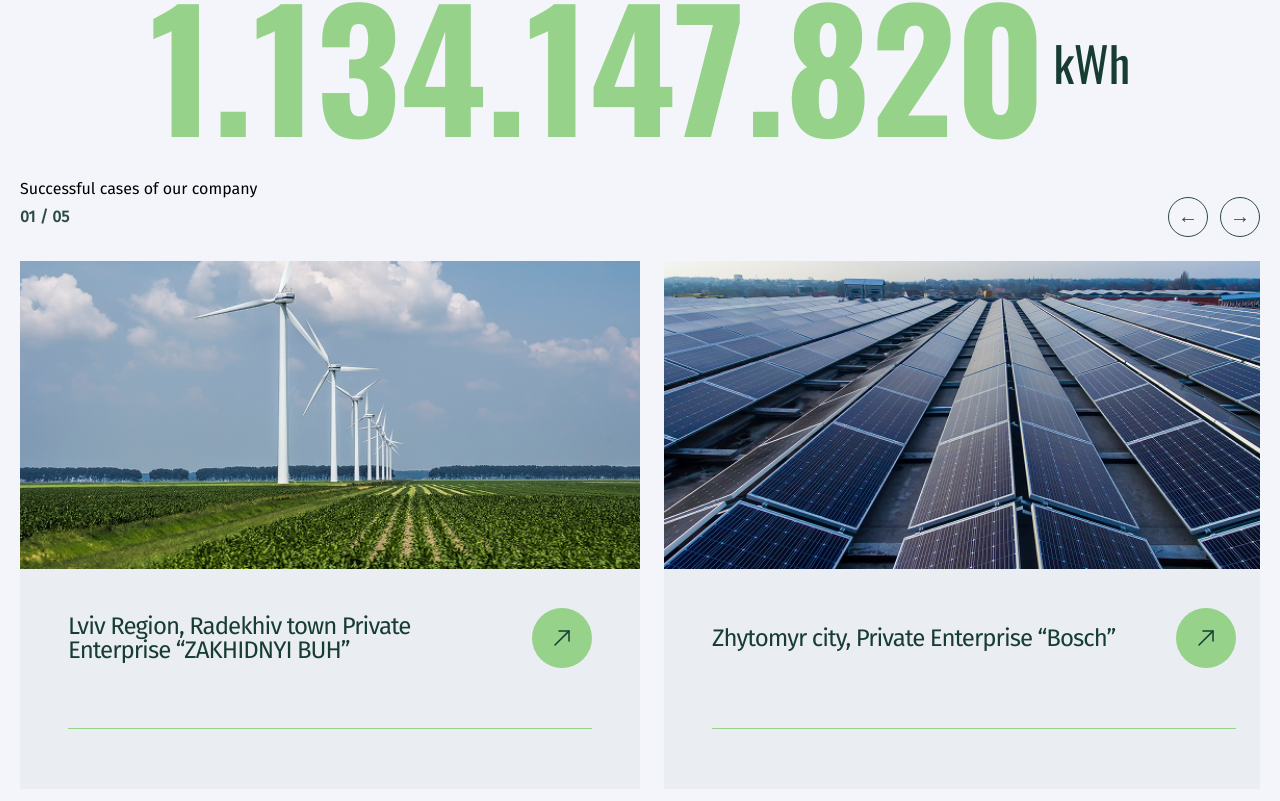
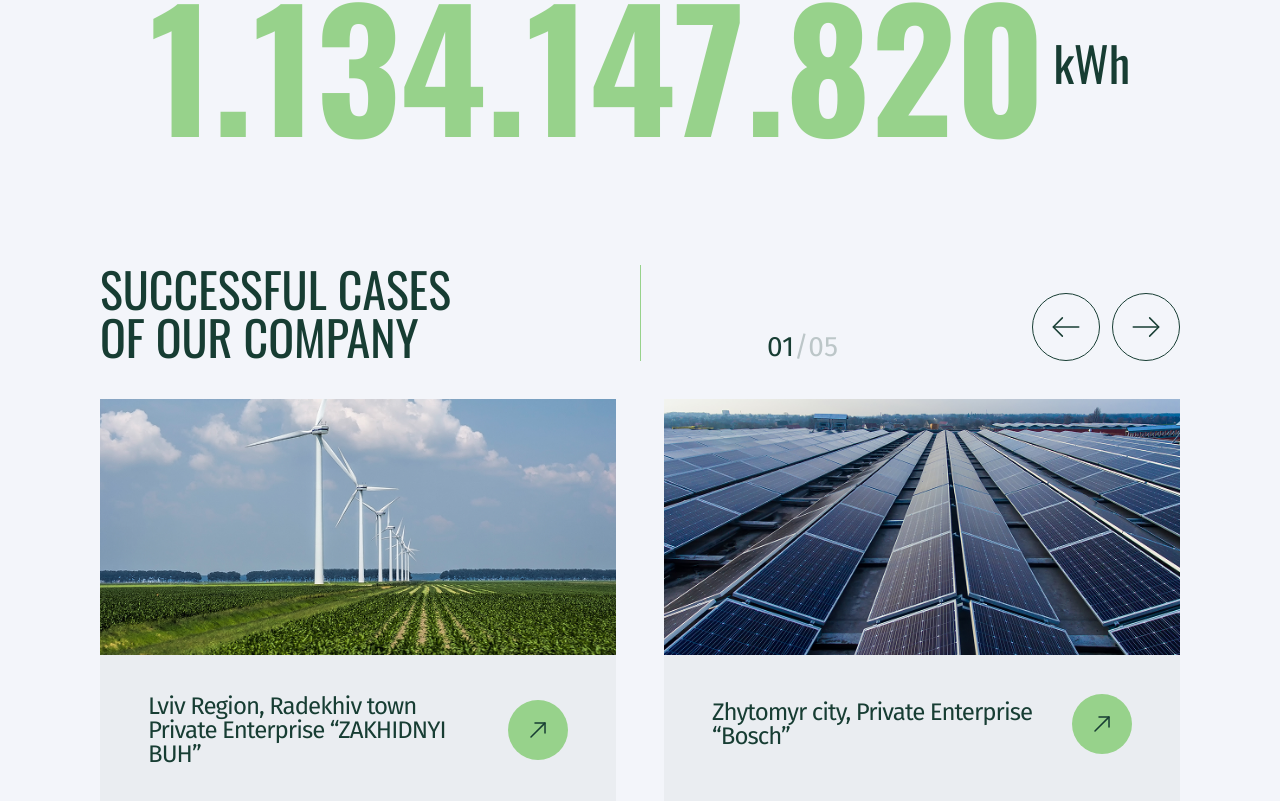
Before and after one commit to artyomakulov/practice, a React (Vite) app: page / in a window 1280 px wide. Shown: the part 2403-3204 px from the top of the page. Built offline with nearby package versions, Linux system fonts and the light colour scheme.

Commit message:
update/Cases
finish buttons
fix slider
finish component

```diff
--- a/src/components/Cases/Card/Card.module.css
+++ b/src/components/Cases/Card/Card.module.css
@@ -1,7 +1,7 @@
 .card {
   display: flex;
   flex-direction: column;
-  max-width: 728px;
+  /* max-width: 728px; */
   background-color: var(--primary);
 }
 
--- a/src/components/Cases/Cases.jsx
+++ b/src/components/Cases/Cases.jsx
@@ -10,6 +10,7 @@ const Cases = () => {
     loop: false,
     slidesToScroll: 1,
     containScroll: "trimSnaps",
+    align: "start",
   });
 
   const [selectedIndex, setSelectedIndex] = useState(0);
@@ -27,15 +28,21 @@ const Cases = () => {
 
   return (
     <div className={css.container}>
-      <h2 className={css.title}>Successful cases of our company</h2>
+      <div className={css.upperPanel}>
+        <h3 className={css.title}>Successful cases of our company</h3>
+        <div className={css.divider}></div>
+
         <div className={css.controls}>
           <span className={css.counter}>
-          {(selectedIndex + 1).toString().padStart(2, "0")} /{" "}
-          {cardData.length.toString().padStart(2, "0")}
+            {(selectedIndex + 1).toString().padStart(2, "0")}
+            <span className={css.counter2}>
+              /{cardData.length.toString().padStart(2, "0")}
+            </span>
           </span>
           <div className={css.arrows}>
             <PrevButton onClick={() => emblaApi?.scrollPrev()} />
             <NextButton onClick={() => emblaApi?.scrollNext()} />
+          </div>
         </div>
       </div>
 
--- a/src/components/Cases/Cases.module.css
+++ b/src/components/Cases/Cases.module.css
@@ -1,32 +1,35 @@
-/* .embla {
-  overflow: hidden;
-  width: 100%;
-  padding: 20px 0;
+.container {
+  padding: 0 20px;
 }
 
-.embla__viewport {
-  overflow: hidden;
-  width: 100%;
-}
-
-.embla__container {
+.upperPanel {
   display: flex;
-} */
-
-.container {
-  padding: 0 20px;
+  flex-direction: column;
+  gap: 24px;
 }
 .controls {
   display: flex;
   justify-content: space-between;
-  align-items: center;
+  align-items: flex-end;
   margin-bottom: 24px;
 }
 
+.title {
+  font-family: Oswald, sans-serif;
+  font-size: 28px;
+  text-transform: uppercase;
+  color: var(--text);
+  width: 264px;
+}
+
 .counter {
-  font-size: 16px;
-  font-weight: 600;
-  color: #2c4b45;
+  font-size: 28px;
+  font-weight: 300;
+  color: var(--text);
+}
+
+.counter2 {
+  color: rgba(23, 61, 51, 0.25);
 }
 
 .arrows {
@@ -35,28 +38,25 @@
 }
 
 .arrowButton {
-  width: 40px;
-  height: 40px;
   border-radius: 50%;
-  border: 1px solid #2c4b45;
+  padding: 15px;
+  border: 1px solid var(--text);
   background-color: transparent;
-  color: #2c4b45;
-  font-size: 20px;
-  font-weight: bold;
+  stroke: var(--text);
   cursor: pointer;
   display: flex;
   align-items: center;
   justify-content: center;
-  transition: background-color 0.2s ease;
+  transition: border 0.2s ease, stroke 0.2s ease;
 }
 
 .arrowButton:hover {
-  background-color: #2c4b45;
-  color: white;
+  border: 1px solid var(--secondary);
+  stroke: var(--secondary);
 }
 
 .embla {
-  overflow: hidden;
+  display: flex;
 }
 
 .emblaViewport {
@@ -71,13 +71,64 @@
 .emblaSlide {
   flex: 0 0 100%;
   min-width: 0;
+  box-sizing: border-box;
 }
 
 @media (min-width: 768px) {
+  .container {
+    padding: 60px 30px;
+  }
+  .upperPanel {
+    display: flex;
+    flex-direction: row;
+    justify-content: space-between;
+    margin-bottom: 38px;
+  }
+  .title {
+    font-size: 36px;
+  }
+  .controls {
+    margin-bottom: 0;
+    gap: 126px;
+  }
+
   .emblaSlide {
-    flex: 0 0 50%;
+    flex: 0 0 calc(50% - 12px);
   }
   .emblaContainer {
     gap: 24px;
   }
+
+  .arrows {
+    gap: 12px;
+  }
+  .divider {
+    width: 1px;
+    height: 65px;
+    background-color: var(--secondary);
+    position: absolute;
+    left: 50%;
+  }
 }
+
+@media (min-width: 1280px) {
+  .container {
+    padding: 84px 100px;
+  }
+  .controls {
+    gap: 194px;
+  }
+  .title {
+    font-size: 48px;
+    width: 400px;
+  }
+  .emblaSlide {
+    flex: 0 0 calc(50% - 24px);
+  }
+  .emblaContainer {
+    gap: 48px;
+  }
+  .divider {
+    height: 96px;
+  }
+}
--- a/src/components/Cases/EmblaButtons.jsx
+++ b/src/components/Cases/EmblaButtons.jsx
@@ -1,14 +1,16 @@
 import React from "react";
 import css from "./Cases.module.css";
+import Right from "../../assets/images/right.svg?react";
+import Left from "../../assets/images/left.svg?react";
 
 export const PrevButton = ({ onClick }) => (
   <button onClick={onClick} className={css.arrowButton}>
-    ←
+    <Left />
   </button>
 );
 
 export const NextButton = ({ onClick }) => (
   <button onClick={onClick} className={css.arrowButton}>
-    →
+    <Right />
   </button>
 );
--- a/src/components/Main/Main.module.css
+++ b/src/components/Main/Main.module.css
@@ -47,7 +47,7 @@
   padding: 10.5px 12px;
 }
 
-.btnText:hover {
+.btn:hover .btnText {
   color: var(--secondary);
 }
 
```
Also changed, not shown: src/assets/images/left.svg (added), src/assets/images/right.svg (added). Lines whose indentation alone changed are shown as unchanged.
